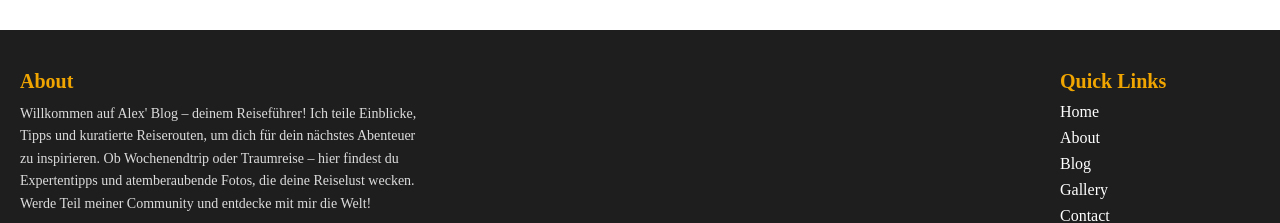
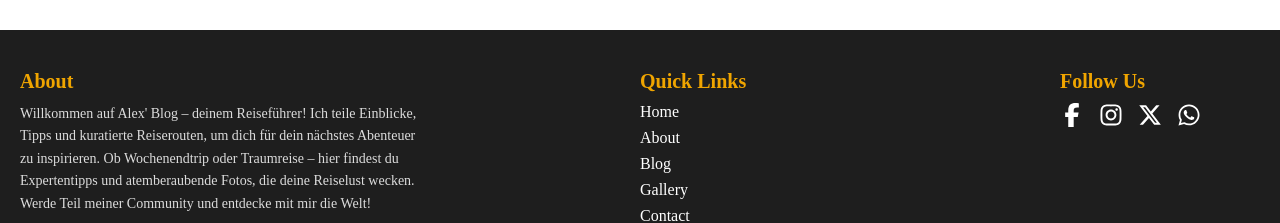
Before and after one commit to BlessingLuphahla/blog-app-ui, a React (Create React App) app: page / in a window 1280 px wide. Shown: the part 1744-1967 px from the top of the page. Built offline with nearby package versions, Linux system fonts and the light colour scheme; no server answers.

Commit message:
footer update
adding social media links on the footer

```diff
--- a/src/pages/footer/Footer.jsx
+++ b/src/pages/footer/Footer.jsx
@@ -1,6 +1,7 @@
 /* eslint-disable jsx-a11y/anchor-has-content */
 import React from "react";
 import "./footer.css";
+import { FaFacebookF, FaInstagram, FaXTwitter, FaWhatsapp } from "react-icons/fa6";
 
 function Footer() {
   const currentYear = new Date().getFullYear();
@@ -31,6 +32,25 @@ function Footer() {
         </ul>
       </div>
 
+      {/* Social Media Links */}
+      <div className="footerSocials">
+        <h3>Follow Us</h3>
+        <div className="socialIcons">
+          <a href="https://facebook.com" target="_blank" rel="noopener noreferrer">
+            <FaFacebookF />
+          </a>
+          <a href="https://instagram.com" target="_blank" rel="noopener noreferrer">
+            <FaInstagram />
+          </a>
+          <a href="https://twitter.com" target="_blank" rel="noopener noreferrer">
+            <FaXTwitter />
+          </a>
+          <a href="https://wa.me/1234567890" target="_blank" rel="noopener noreferrer">
+            <FaWhatsapp />
+          </a>
+        </div>
+      </div>
+
       {/* Copyright Section */}
       <div className="footerText">
         Copyright © {currentYear} It's Travel |{" "}
--- a/src/pages/footer/footer.css
+++ b/src/pages/footer/footer.css
@@ -16,7 +16,8 @@
 }
 
 .footerAbout h3,
-.footerNav h3 {
+.footerNav h3,
+.footerSocials h3 {
   font-size: 20px;
   margin-bottom: 10px;
   color: #f0a500;
@@ -53,6 +54,28 @@
   color: #f0a500;
 }
 
+/* Social Media Section */
+.footerSocials {
+  flex: 1;
+  max-width: 200px;
+}
+
+.socialIcons {
+  display: flex;
+  gap: 15px;
+}
+
+.socialIcons a {
+  color: white;
+  font-size: 24px;
+  transition: color 0.3s ease, transform 0.3s ease;
+}
+
+.socialIcons a:hover {
+  color: #f0a500;
+  transform: scale(1.2);
+}
+
 .footerText {
   width: 100%;
   text-align: center;
@@ -80,8 +103,13 @@
   }
 
   .footerAbout,
-  .footerNav {
+  .footerNav,
+  .footerSocials {
     max-width: 100%;
     margin-bottom: 20px;
   }
+
+  .socialIcons {
+    justify-content: center;
+  }
 }
```
